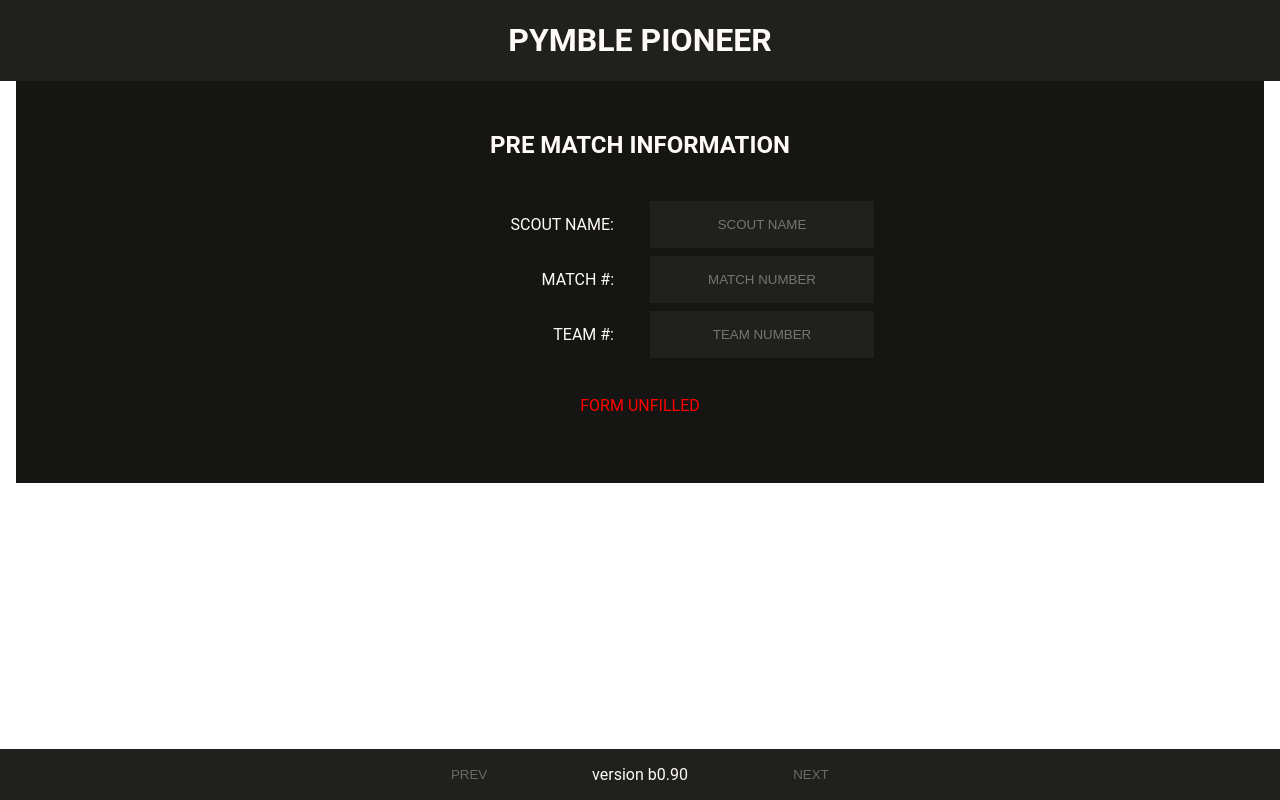
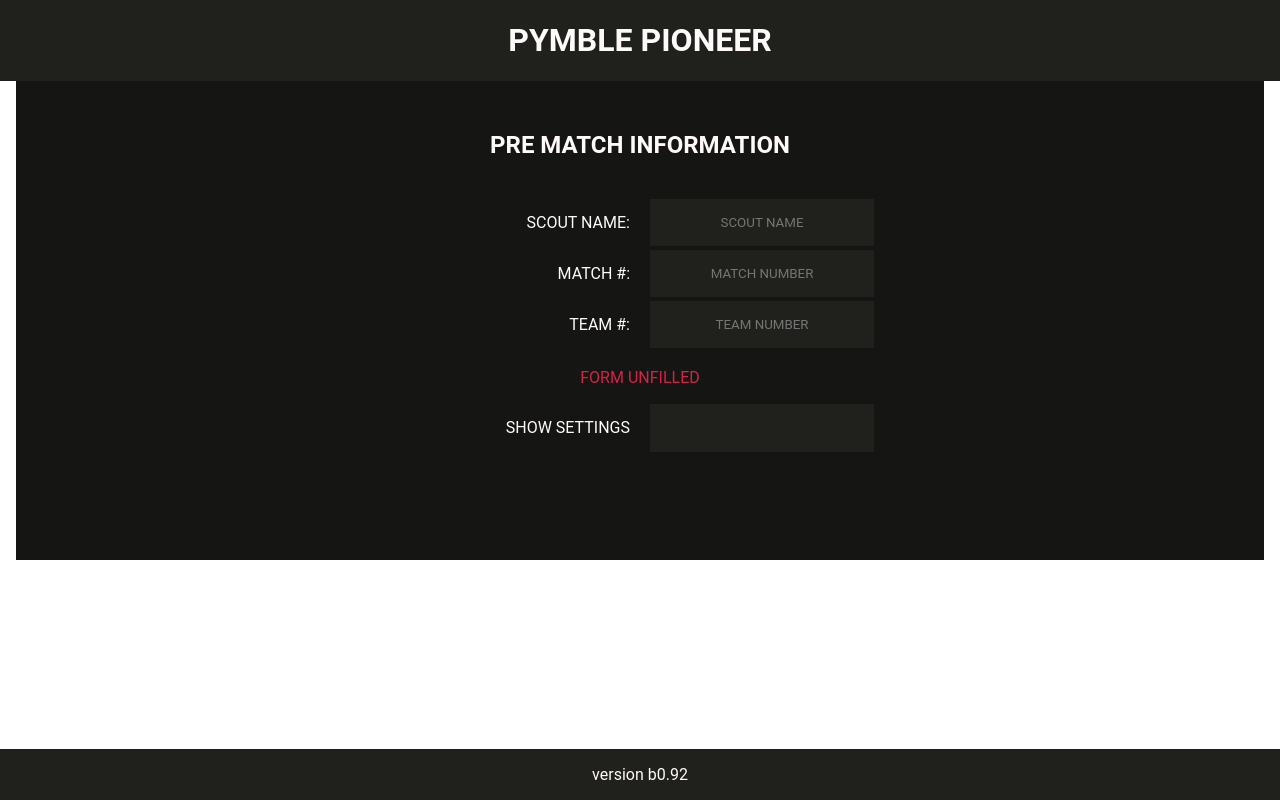
Before and after one commit to Froze-N-Milk/Pymble-Pioneer-2023champsOUTDATED, a SvelteKit app: page / in a window 1280 px wide. Built offline with nearby package versions, Linux system fonts and the light colour scheme.

Commit message:
checkboxes style data and settings menu enabled

```diff
--- a/src/Utils/ScoreCounter.svelte
+++ b/src/Utils/ScoreCounter.svelte
@@ -1,7 +1,5 @@
 <script lang="ts">
 	export let count: any;
-
-	let div: HTMLDivElement;
 
 	function increment() {
 		count += 1;
@@ -13,6 +11,8 @@
 		}
 	}
 
+	$:disabled = !(count > 0);
+
 </script>
 
 <style>
@@ -20,19 +20,19 @@
 		display: inline-flex;
 		border: none;
 		margin: none;
+		overflow: visible;
 	}
 
 	.contents {
-		padding-top: 1rem;
+		padding-top: 0rem;
 		padding-bottom: 0;
 		padding-left: 1rem;
 		padding-right: 1rem;
 		width: 6rem;
-		border: 0px;
+		border: none;
   		outline: 1px solid #151513;
 		background: #20201D;
 		color: snow;
-		padding: 1rem;
 		text-align: center;
 	}
 
@@ -46,11 +46,24 @@
 		margin: none;
 		aspect-ratio: 1/1;
 	}
+
+	button:hover {
+		background: #D62246;
+	}
+
+	button:disabled {
+		color: rgba(255, 250, 250, 0);
+	}
+
+	button:disabled:hover {
+		background: #20201D;
+
+	}
 </style>
 
 
-<div class="wrapper" bind:this={div}>
-	<button on:click|preventDefault={decrement} >-</button>
+<div class="wrapper">
+	<button on:click|preventDefault={decrement} {disabled}>-</button>
 	<input inputmode="numeric" readonly class="contents" bind:value={count} min=0/>
 	<button on:click|preventDefault={increment} >+</button>
 </div>
--- a/src/Utils/stores.js
+++ b/src/Utils/stores.js
@@ -24,4 +24,4 @@ export const matchData = writable([
 	]
 );
 
-export const submitted = writable(false);
+export const downloadToggle = writable(true);
--- a/src/routes/+layout.svelte
+++ b/src/routes/+layout.svelte
@@ -1,11 +1,14 @@
 <style>
 	body {
-		width: 1fr;
-		height: 1fr;
 		text-align: center;
 		font-family: "Roboto";
 		color: snow;
 		background-color: #151513;
+
+	}
+
+	:global(*) {
+		font-family: "Roboto";
 	}
 
 	:global(form) {
@@ -23,11 +26,10 @@
 		text-align: right;
 		grid-column: 1/2;
 		height: auto;
-		padding: 1rem;
 		vertical-align: auto;
 	}
 
-	:global(form input) {
+	:global(form input[type=text]) {
 		width: 12rem;
 		grid-column: 2/3;
 		border: 0px;
@@ -35,6 +37,7 @@
 		background: #20201D;
 		color: snow;
 		padding: 1rem;
+		margin: none;
 		text-align: center;
 	}
 
@@ -69,22 +72,6 @@
 		width: 100%;
 	}
 
-	:global(button) {
-		padding: none;
-		height: calc(3rem + 2px);
-		border: none;
-		outline: 1px solid #20201D;
-		background: #151513;
-		color: snow;
-		margin: none;
-		aspect-ratio: 3/1;
-	}
-
-	:global(button:disabled) {
-		background: #20201D;
-		color: rgba(255, 250, 250, 0.341);
-	}
-
 	:global(.padded) {
 		padding-top: none;
 		padding-bottom: none;
@@ -95,7 +82,7 @@
 
 <body>
 	<div class="titlebar">
-		<h1 class="padded">PYMBLE PIONEER</h1>
+		<h1>PYMBLE PIONEER</h1>
 	</div>
 
 	<slot></slot>
--- a/src/routes/+page.svelte
+++ b/src/routes/+page.svelte
@@ -6,19 +6,6 @@
     import Submission from "./Submission/submission.svelte";
     import Teleop from "./Teleop/teleop.svelte";
     import { fade } from 'svelte/transition';
-
-	// let prematchData: any[] = ["", , ];
-	// let autoData: any[] = [0, 0, 0, 0, 0, 0];
-	// let teleopData: any[] = [0, 0, 0, 0, 0, 0];
-	// $:submissionData = prematchData.concat(autoData).concat(teleopData);
-	// $: console.log(submissionData);
-
-	// const pageOptions = [
-	// 	{page: Prematch, data: prematchData},
-	// 	{page: Auto, data: autoData},
-	// 	{page: Teleop, data: teleopData},
-	// 	{page: Submission, data: submissionData}
-	// ];
 
 	const pageOptions = [
 		Prematch,
@@ -47,9 +34,6 @@
 	let formError: string;
 
 	$: {
-		console.log($matchData[1]);
-		console.log($matchData[2]);
-
 		if(!allowAdvance){
 			formError = "FORM UNFILLED";
 		}
@@ -62,24 +46,37 @@
 </script>
 
 <style>
-	.error {
-		color: red;
+	button {
+		padding: none;
+		height: calc(3rem + 2px);
+		border: none;
+		outline: 1px solid #20201D;
+		background: #151513;
+		color: snow;
+		margin: none;
+		aspect-ratio: 3/1;
+	}
+
+	button:hover {
+		background: #D62246;
+	}
+
+	button:disabled {
+		background: #20201D;
+		color: rgba(255, 250, 250, 0);
 	}
 </style>
 
 <form class="gridForm">
 	<p class="sectionHeader">hiddenBuffer</p>
 	<svelte:component this={selectedPage}/>
-
-	{#if !allowAdvance}
-		<p class="sectionHeader error" transition:fade>{formError}</p>
-	{/if}
-
+	<div class="sectionHeader"></div>
+	<div class="sectionHeader"></div>
 	<div class="sectionHeader"></div>
 </form>
 
 <div class="navbar">
 	<button disabled={onFirstPage} on:click={decrementPageIndex} >PREV</button>
-	<p class="padded">version b0.90</p>
+	<p class="padded">version b0.92</p>
 	<button disabled={onLastPage || !allowAdvance} on:click={incrementPageIndex} >NEXT</button>
 </div>
--- a/src/routes/Auto/auto.svelte
+++ b/src/routes/Auto/auto.svelte
@@ -9,8 +9,9 @@
 <style>
 	textarea {
 		resize: none;
-		width: 35rem;
-		margin-left: calc(50% - 18.5rem);
+		width: 80%;
+		max-width: 35rem;
+		margin: auto;
 		background-color: #20201D;
 		color: snow;
 		border: none;
--- a/src/routes/PreMatch/prematch.svelte
+++ b/src/routes/PreMatch/prematch.svelte
@@ -1,8 +1,13 @@
 <script lang="ts">
-	import { matchData } from '../../Utils/stores.js';
+	import { downloadToggle, matchData } from '../../Utils/stores.js';
     import { onMount, prevent_default } from "svelte/internal";
+    import { fade } from 'svelte/transition';
 
-	const required:boolean = true;
+	const required: boolean = true;
+	let settingsToggle: boolean = false;
+
+	$:downloadToggleColour = $downloadToggle ? "#D62246" : "#20201D"
+	$:settingsToggleColour = settingsToggle ? "#D62246" : "#20201D"
 
 	const regex = new RegExp("^[0-9]*$");
 
@@ -20,24 +25,62 @@
 		});
 	});
 
+	let formError: string;
+	$:allowAdvance = $matchData[0] !== "" && $matchData[1] !== undefined && $matchData[1] !== "" && $matchData[2] !== undefined && $matchData[2] !== "";
+	$: {
+		if(!allowAdvance){
+			formError = "FORM UNFILLED";
+		}
+		else {
+			formError = "";
+		}
+	}
+
 </script>
 
 <style>
+	.error {
+		color: #D62246;
+		height: 1rem;
+	}
 
+	button {
+		padding: none;
+		height: calc(3rem);
+		width: 14rem;
+		border: none;
+		background: var(--background);
+		color: snow;
+		margin: none;
+		outline: 1px solid #151513;
+	}
 </style>
 
 <div style="display: contents;">
 	<h2 class="sectionHeader">PRE MATCH INFORMATION</h2>
 
 	<label for="">SCOUT NAME:</label>
-	<input {required} inputmode="text" placeholder="SCOUT NAME" bind:value={$matchData[0]} />
+	<input {required} inputmode="text" type="text" placeholder="SCOUT NAME" bind:value={$matchData[0]} />
 
 	<label for="">MATCH #:</label>
-	<input id="matchNumber" {required} inputmode="numeric" placeholder="MATCH NUMBER" bind:value={$matchData[1]} />
+	<input id="matchNumber" {required} type="text" inputmode="numeric" placeholder="MATCH NUMBER" bind:value={$matchData[1]} />
 
 	<label for="">TEAM #:</label>
-	<input id="teamNumber" {required} inputmode="numeric" placeholder="TEAM NUMBER" bind:value={$matchData[2]} />
+	<input id="teamNumber" {required} type="text" inputmode="numeric" placeholder="TEAM NUMBER" bind:value={$matchData[2]} />
 
-	<!-- <label for="">DOWNLOAD AUTOMATICALLY</label>
-	<input {required} type="checkbox" /> -->
+	<div class="sectionHeader error">
+		{#key formError}
+			<div transition:fade|local>{formError}</div>
+		{/key}
+	</div>
+
+
+	<label for="">{settingsToggle ? "HIDE" : "SHOW"} SETTINGS</label>
+	<button style:--background={settingsToggleColour} on:click|preventDefault={() => {settingsToggle = !settingsToggle;}}></button>
+
+
+	{#if settingsToggle}
+	<label for="">DOWNLOAD AUTOMATICALLY</label>
+	<button style:--background={downloadToggleColour} on:click|preventDefault={() => {$downloadToggle = !$downloadToggle;}}></button>
+	{/if}
 </div>
--- a/src/routes/Submission/submission.svelte
+++ b/src/routes/Submission/submission.svelte
@@ -1,6 +1,6 @@
 <script lang="ts">
+	import { downloadToggle } from './../../Utils/stores.js';
 	import { QRCode } from "@bonosoft/sveltekit-qrcode";
-    import { beforeUpdate, onMount } from "svelte";
     import { matchData, pageIndex } from "../../Utils/stores";
 
 	const csv = true;
@@ -16,8 +16,6 @@
 	function submit() {
 		$matchData[1] = Number($matchData[1]);
 		$matchData[2] = Number($matchData[2]);
-
-		console.log("working!");
 		let urlContent;
 		if(csv) {
 
@@ -66,25 +64,18 @@
 	}
 
 	export function downloadFile(node: HTMLAnchorElement) {
-		node.click();
+		if($downloadToggle) {
+			node.click();
+		}
 	}
 </script>
 
 <style>
-	button {
-		padding: none;
-		height: calc(3rem + 2px);
-		border: none;
-		outline: 1px solid #151513;
-		background: #20201D;
-		color: snow;
-		margin: none;
-		aspect-ratio: 5/1;
-	}
 
 	a {
 		text-decoration: none;
 		color: snow;
+		font-family: "Roboto";
 	}
 
 	.buttonLookAlike {
@@ -92,13 +83,14 @@
 		outline: 1px solid #151513;
 		background: #20201D;
 		color: snow;
-		margin: none;
 		height: calc(3rem + 2px);
 		aspect-ratio: 5/1;
 		align-items: center;
-		margin-left: calc(50% - 7.5rem - 5px);
+		margin: auto;
 		text-align: center;
-		font-family: "Roboto";
+		overflow: hidden;
+		padding-top: none;
+		padding-bottom: none;
 	}
 
 	.qrcodewrapper {
@@ -119,11 +111,9 @@
 	<QRCode {content} errorCorrection="H" responsive="true" bgcolor="#151513" color="snow" padding="0"></QRCode>
 </div>
 <a class="buttonLookAlike" id="downloader" {href} download={downloadname} target="_blank" use:downloadFile on:click|preventDefault >
-	<p style="padding-top: 1px;">DOWNLOAD</p>
+	<div style="padding-top: calc(1rem + 1px);">DOWNLOAD</div>
 </a>
 <!-- svelte-ignore a11y-click-events-have-key-events -->
-<div class="sectionHeader" on:click={reset}>
-	<button>
-		NEW MATCH
-	</button>
+<div class="buttonLookAlike" on:click={reset}>
+	<div style="padding-top: calc(1rem + 1px);">NEW MATCH</div>
 </div>
--- a/src/routes/Teleop/teleop.svelte
+++ b/src/routes/Teleop/teleop.svelte
@@ -10,8 +10,9 @@
 <style>
 	textarea {
 		resize: none;
-		width: 35rem;
-		margin-left: calc(50% - 18.5rem);
+		width: 80%;
+		max-width: 35rem;
+		margin: auto;
 		background-color: #20201D;
 		color: snow;
 		border: none;
```
